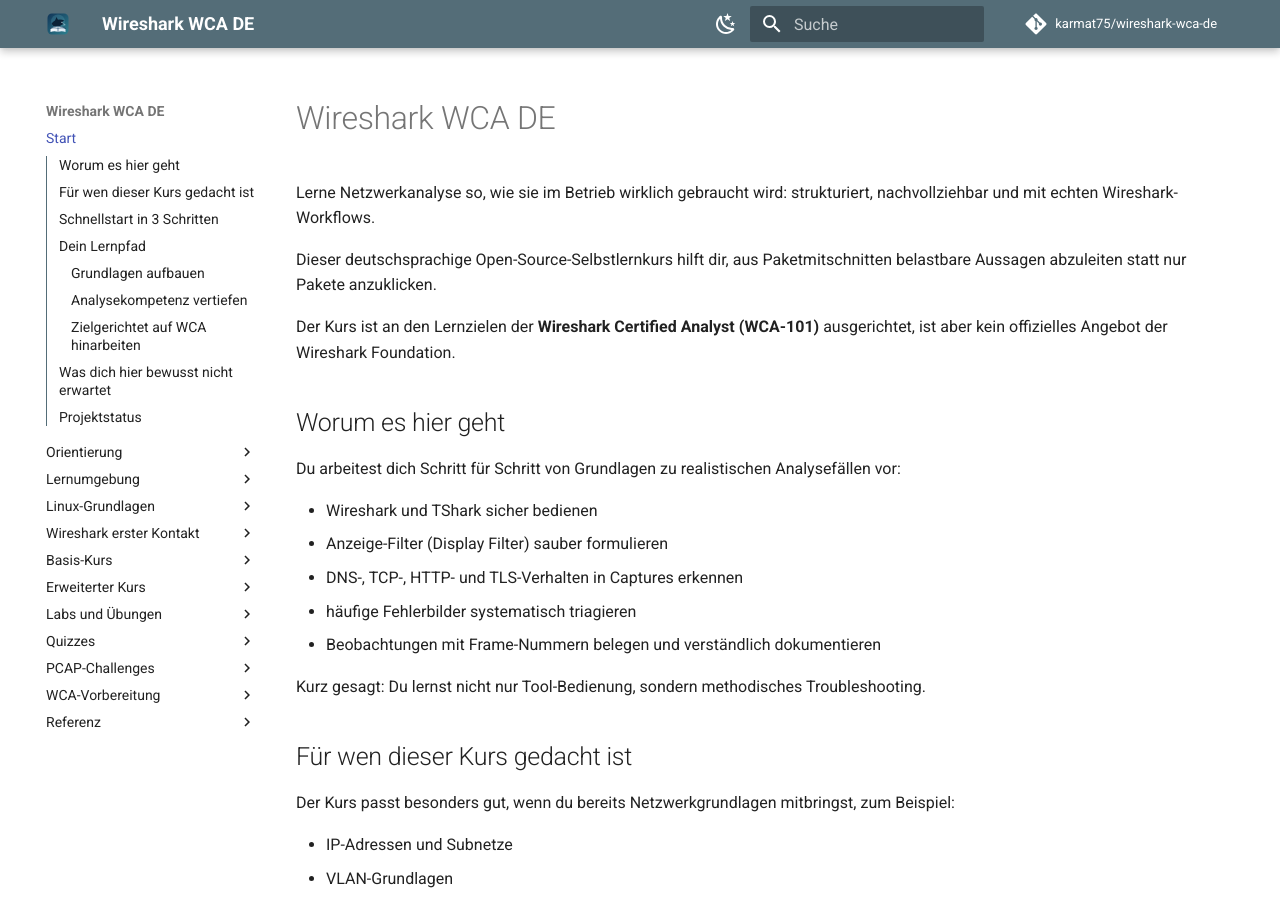
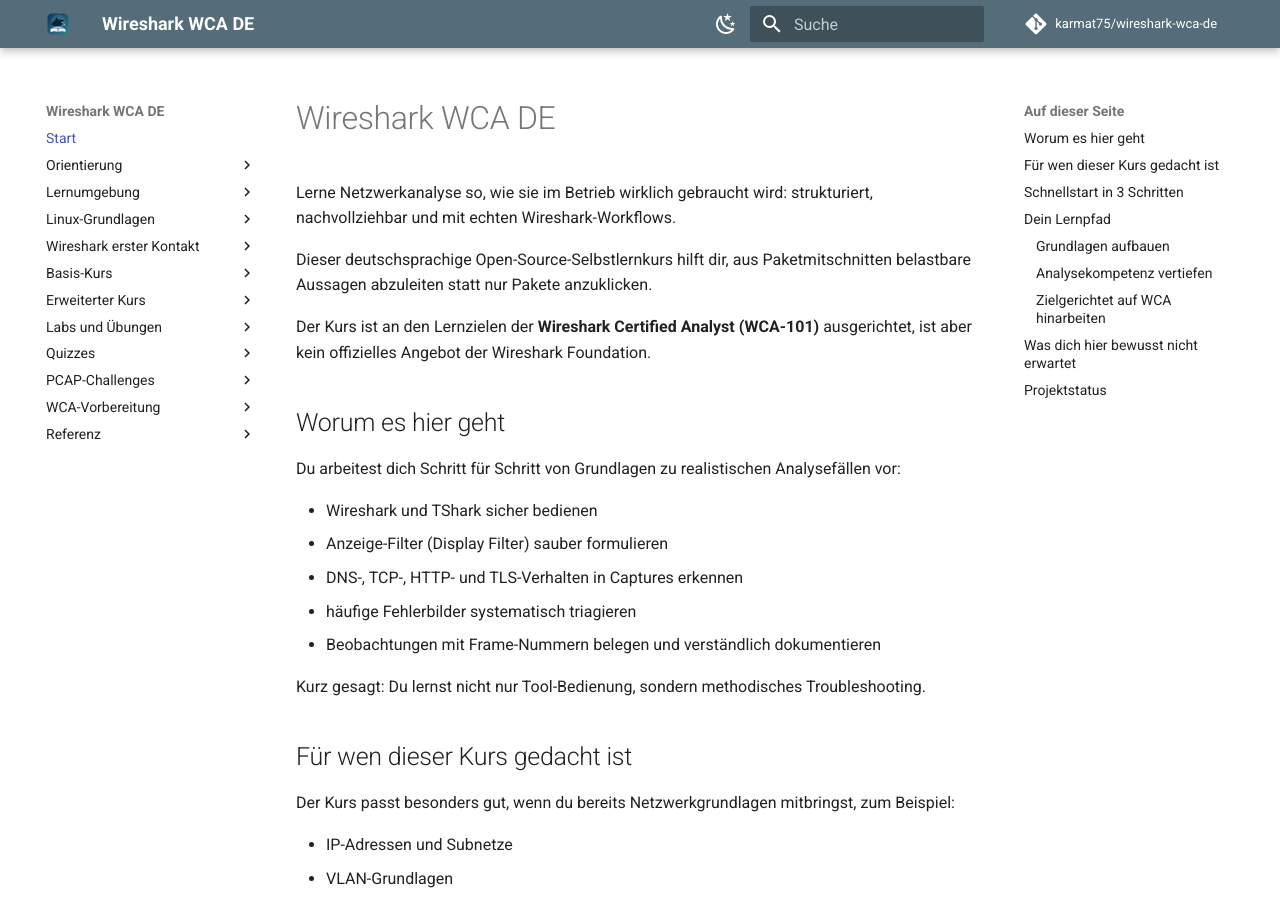
Before and after one commit to karmat75/wireshark-wca-de, an MkDocs documentation site: the page built from docs/index.md, in a window 1280 px wide and 900 px high. Built offline with MkDocs 1.6.1 and Material for MkDocs 9.7.7, drawn with Linux system fonts in a browser that asks for light colours; comment, search, counter and statistics services are not loaded.

Commit message:
Remove unused TOC features from theme configuration

```diff
--- a/mkdocs.yml
+++ b/mkdocs.yml
@@ -38,11 +38,9 @@
 
   features:
     - navigation.indexes
-    - toc.integrate
     - navigation.top
     - navigation.footer
     - navigation.path
-    - toc.follow
     - search.suggest
     - search.highlight
     - search.share
```
